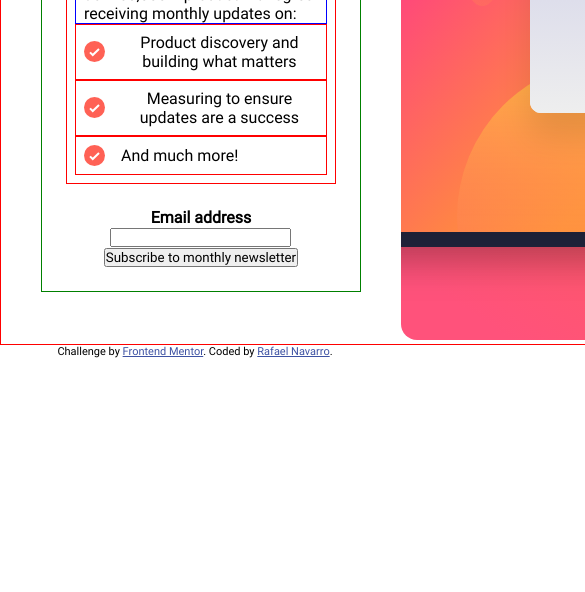
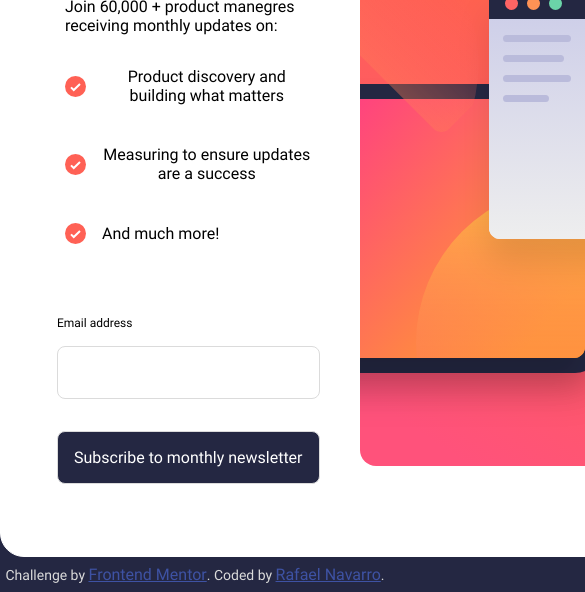
Before and after one commit to Rafael0125/desafio-01-Frontend-Mentor, a plain HTML site: page index.html in a window 390 px wide. Shown: the part 254-846 px from the top of the page, 585 px wide, since content can reach past the window. Drawn offline with Linux system fonts and the light colour scheme.

Commit message:
Finalizei o CSS
Finalizei o CSS Desktop;
Falta a verificação do e-mail e a responsividade para mobile

```diff
--- a/assets/css/style.css
+++ b/assets/css/style.css
@@ -9,61 +9,106 @@
     src: url(../fonts/Roboto-Bold.ttf)
 }
 
-/* Formatação do rodapé, criada por FrontEnd Mentor*/
-.attribution { font-size: 11px; text-align: center; }
-.attribution a { color: hsl(228, 45%, 44%); }
-
-
 
 /*Geral*/
 *{
     margin: 0;
     padding: 0;
     font-family: "roboto-regular";
+    font-weight:400;
+    font-size: 16px;
 }
 
+body{
+    background-color: #242742;
+}
 /*Container*/
 #container{
-    border: 1px solid red;
+    display: flex;
     justify-content: center;
     align-items: center;
-    max-width: 950px;
-    max-height: 750px;
-    display: flex;
+    background-color: #ffffff;
+    margin: 2.5rem auto 0.2rem;
+    padding: 1rem;
+    border: 1px solid  #fff;
     width: fit-content;
-    margin: 0 auto;
+    border-radius: 1.5rem;
+
 }
 /*Main*/
 #main-container{
     text-align: center;
-    margin: 2.5rem;
     padding: 1.5rem;
-    border: 1px solid green;
+    flex: 3 1 0;
 }
 
 /*Seção Oferta*/
 #secao-oferta{
-    margin-bottom: 1.5rem;
-    border: 1px solid red;
-    padding: 0.5rem;
+    margin-bottom: 0.5rem;
+    padding: 1rem;
 
 }
 
 #secao-oferta h2{
     font-family: "roboto-bold";
-    font-size: 64px;
+    font-size: 52px;
+    margin-bottom: 2rem;
+    font-weight: 700;
+    /*letter-spacing: 0.5rem;*/
 }
 
 #oferta{
-    border: 1px solid blue;
     text-align: start;
     padding-left: 0.5rem;
 }
 
 .beneficios{
-    border: 1px solid red;
     display: flex;
     align-items: center;
     gap: 1rem;
     padding: 0.5rem;
+    margin: 1.5rem auto;
 }
+
+/*Formulário*/
+#secao-form{
+    padding: 1rem;
+}
+
+#secao-form form{
+    display: flex;
+    flex-wrap: wrap;
+}
+
+#secao-form form label{
+    text-align: left;
+    font-size: 12px;
+}
+
+#secao-form input,button{
+    width: 100%;
+    padding: 1rem;
+    margin: 1rem auto;
+    border: 1px solid #dbdbdb;
+    border-radius: 0.5rem;
+}
+
+#secao-form form input[type="submit"]{
+    background-color: hsl(234, 29%, 20%);
+    color: #fff;
+}
+
+
+/* Formatação do rodapé */
+
+footer{
+    margin: 0.5rem auto;
+}
+.attribution {
+    font-size: 14px;
+    text-align: center;
+    color: #dbdbdb;
+}
+.attribution a {
+    color: hsl(228, 45%, 44%);
+}
--- a/index.html
+++ b/index.html
@@ -6,6 +6,7 @@
     <title>Document</title>
 
     <link rel="stylesheet" href="assets/css/style.css">
+    <script src="js/script.js"></script>
 </head>
 <body>
     <div id="container">
@@ -31,21 +32,21 @@
             </section>
 
             <section id="secao-form">
-                <h4>Email address</h4>
                 <form>
+                    <label for="email">Email address</label>
                     <input type="email" name="email" id="email">
-                    <input type="submit" value="Subscribe to monthly newsletter">
+                    <input disabled type="submit" value="Subscribe to monthly newsletter">
                 </form>
             </section>
         </main>
 
-        <aside id="imagem-lateral">
+        <div id="imagem-lateral">
             <img src="./assets/images/illustration-sign-up-desktop.svg" alt="banner-desktop" srcset="">
-        </aside>
+        </div>
 
 
     </div>
-    <footer class=""> <!-- Inicio Footer -->
+    <footer> <!-- Inicio Footer -->
         <p class="attribution">
             Challenge by <a href="https://www.frontendmentor.io?ref=challenge" target="_blank">Frontend Mentor</a>.
             Coded by <a href="#">Rafael Navarro</a>.
```
Also changed, not shown: js/script.js (added).
